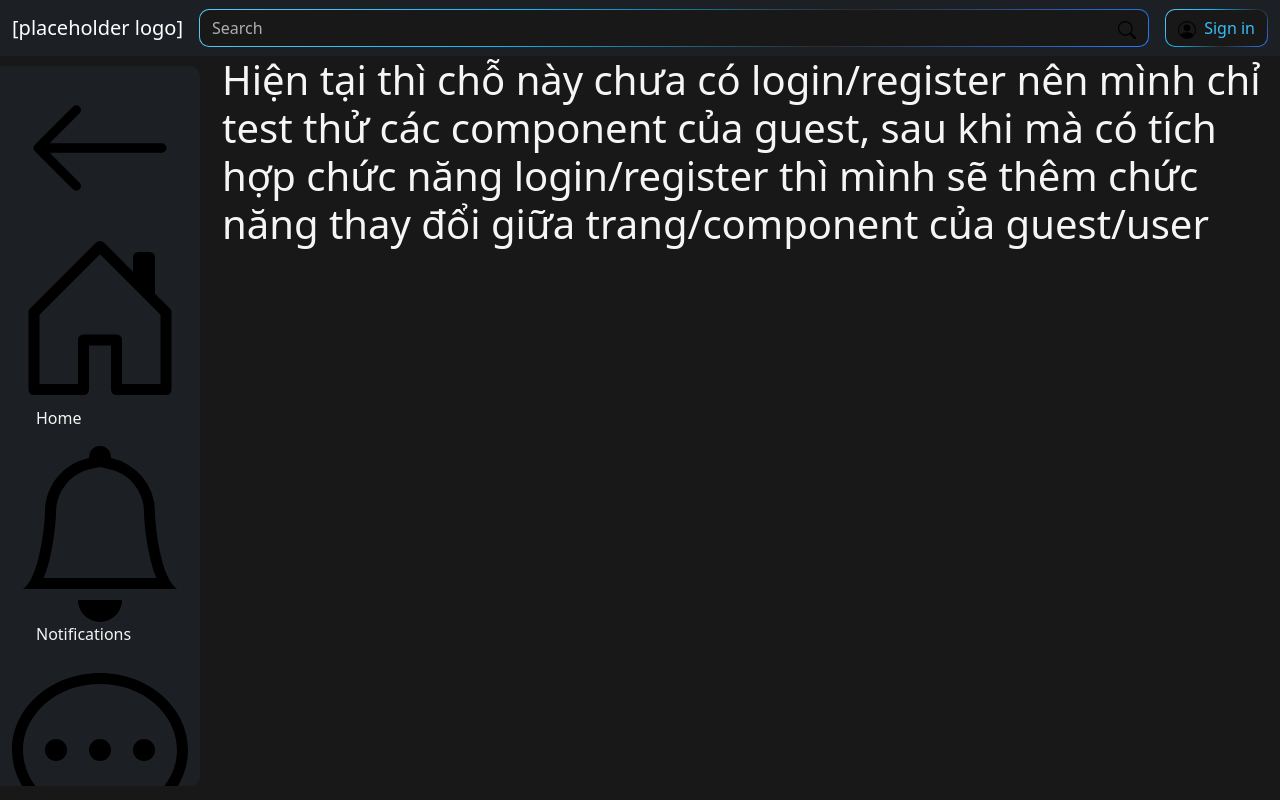
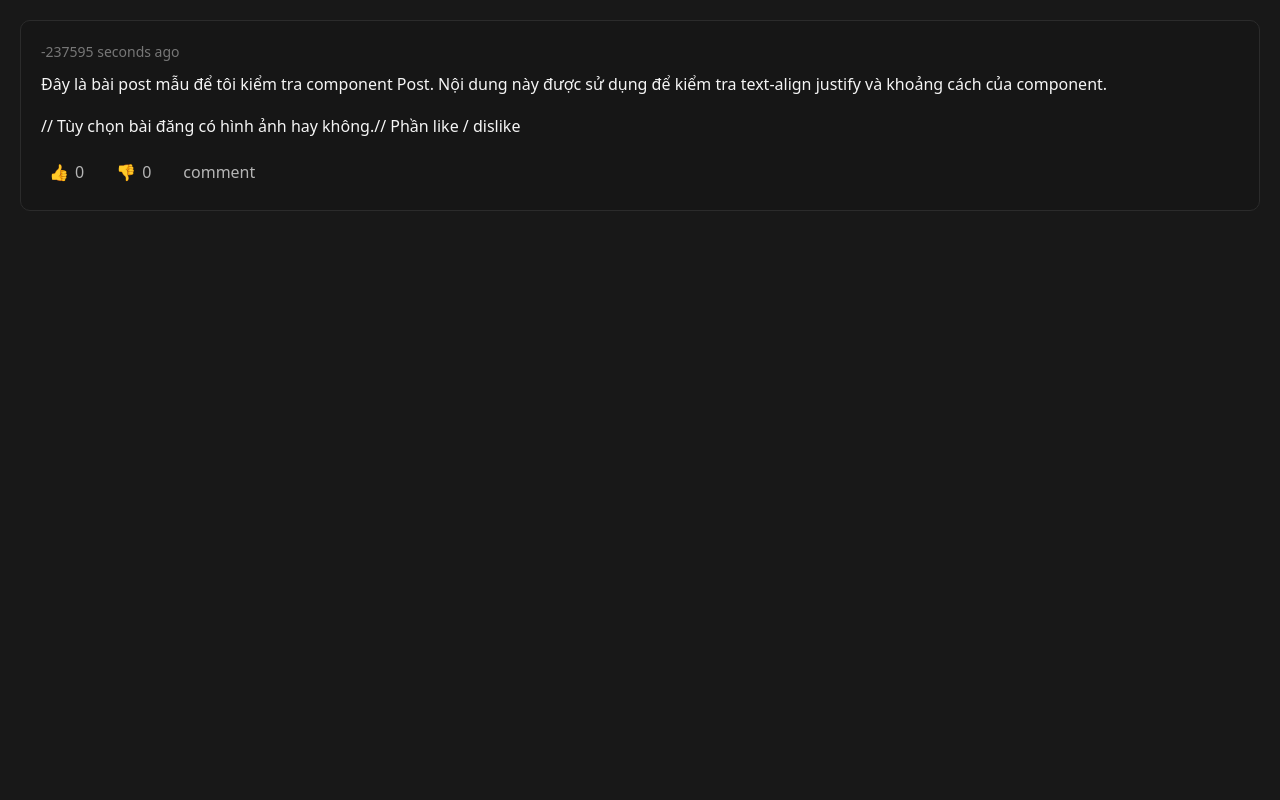
Before and after one commit to linhtdts02636-hash/interniche, a React app in the folder frontend/: page / in a window 1280 px wide. Built offline with nearby package versions, Linux system fonts and the light colour scheme; the HTML template or start-up script is replaced by a standard one.

Commit message:
Xử lí logic cho post

```diff
--- a/frontend/src/App.jsx
+++ b/frontend/src/App.jsx
@@ -2,27 +2,40 @@ import GuestNavbar from "./components/guest-navbar";
 import UserNavbar from "./components/user-navbar";
 import GuestSidebar from "./components/guest-sidebar";
 import { useEffect } from "react";
+import Post from "./components/Post/Post";
 
 function App() {
-  useEffect(() => {
-    // This validly injects the attribute into the root html element
-    document.documentElement.setAttribute("data-bs-theme", "dark");
-  }, []);
+  // useEffect(() => {
+  //   // This validly injects the attribute into the root html element
+  //   document.documentElement.setAttribute("data-bs-theme", "dark");
+  // }, []);
+
+  // return (
+  //   <>
+  //     <GuestNavbar />
+  //     <div className="app-body">
+  //       <GuestSidebar />
+  //       <main className="main-content">
+  //         <div className="container">
+  //           <h1>
+  //             Hiện tại thì chỗ này chưa có login/register nên mình chỉ test thử các component của guest, sau khi mà có tích hợp chức năng login/register thì mình sẽ thêm chức năng thay đổi giữa trang/component của guest/user
+  //           </h1>
+  //         </div>
+  //       </main>
+  //     </div>
+  //   </>
+  // );
 
   return (
-    <>
-      <GuestNavbar />
-      <div className="app-body">
-        <GuestSidebar />
-        <main className="main-content">
-          <div className="container">
-            <h1>
-              Hiện tại thì chỗ này chưa có login/register nên mình chỉ test thử các component của guest, sau khi mà có tích hợp chức năng login/register thì mình sẽ thêm chức năng thay đổi giữa trang/component của guest/user
-            </h1>
-          </div>
-        </main>
-      </div>
-    </>
+    <main className="main-content">
+      <Post
+        postId={1}
+        createdAt="2026-08-26T21:00:00"
+        content="Đây là bài post mẫu để tôi kiểm tra component Post. Nội dung này được sử dụng để kiểm tra text-align justify và khoảng cách của component."
+        likeCount={0}
+        dislikeCount={0}
+      />
+    </main>
   );
 }
 
--- a/frontend/src/components/Post/Post.jsx
+++ b/frontend/src/components/Post/Post.jsx
@@ -1,6 +1,7 @@
 import { useEffect, useState } from "react";
+import { NavLink } from "react-router-dom";
 
-function Post({ createdAt, content, image }) {
+function Post({ postId,createdAt, content, image, likeCount, dislikeCount }) {
   // Thời gian đăng bài
   const [timeAgo, setTimeAgo] = useState(getTimeAgo(createdAt));
 
@@ -22,31 +23,64 @@ function Post({ createdAt, content, image }) {
   const [isDisliked, setIsDisliked] = useState(false);
 
   const handleLike = () => {
-    setLikes(likes + 1);
-  }; // Làm nút like hoạt động
+    if (isLiked) {
+      setLikes((prevLikes) => prevLikes - 1);
+      setIsLiked(false);
+    } else {
+      setLikes((prevLikes) => prevLikes + 1);
+      setIsLiked(true);
+
+      if (isDisliked) {
+        setDislikes((prevDislikes) => prevDislikes - 1);
+        setIsDisliked(false);
+      }
+    }
+  };
 
   const handleDislike = () => {
-    setDislikes(dislikes + 1);
+    if (isDisliked) {
+      setDislikes((prevDislikes) => prevDislikes - 1);
+      setIsDisliked(false);
+    } else {
+      setDislikes((prevDislikes) => prevDislikes + 1);
+      setIsDisliked(true);
+
+      if (isLiked) {
+        setLikes((prevLikes) => prevLikes - 1);
+        setIsLiked(false);
+      }
+    }
   };
 
   // Phần dữ liệu đc trả về hiển thị trên mỗi component
   return (
     <article className="post">
       <span className="post-time">{timeAgo}</span>
-
       <p className="post-content">{content}</p>
-
+      // Tùy chọn bài đăng có hình ảnh hay không.
       {image && <img src={image} alt="Post" className="post-image" />}
-
-      <button className="post-action" onClick={handleLike}>
+      // Phần like / dislike
+      <div className="post-actions">
+        <button
+          className={`post-action ${isLiked ? "active" : ""}`}
+          onClick={handleLike}
+        >
           👍
           <span>{likes}</span>
         </button>
 
-      <button className="post-action" onClick={handleDislike}>
+        <button
+          className={`post-action ${isDisliked ? "active" : ""}`}
+          onClick={handleDislike}
+        >
           👎
           <span>{dislikes}</span>
         </button>
+
+        <NavLink to={`/posts/${postId}/comments`} className="post-action">
+          comment
+        </NavLink>
+      </div>
     </article>
   );
 }
--- a/frontend/src/styles/style.css
+++ b/frontend/src/styles/style.css
@@ -130,6 +130,10 @@ a { text-decoration: none; color: var(--color-text-primary); }
   overflow-y: auto;
   overflow-x: hidden;
   word-break: break-word;
+
+  /* Tạo khoảng cách giữa sidebar và bài post */
+  padding: 20px;
+  box-sizing: border-box;
 }
 
 .sidebar, .main-content {
@@ -194,21 +198,43 @@ a { text-decoration: none; color: var(--color-text-primary); }
 
 
 /* CSS cho component Post */
+/* Container của Post */
+.post {
+  width: 100%;
+  padding: 20px;
+  margin-bottom: 20px;
+
+  background-color: var(--color-surface-raised);
+  border: 1px solid var(--color-border);
+  border-radius: 10px;
+
+  box-sizing: border-box;
+}
+
+.post-time {
+  display: block;
+  margin-bottom: 10px;
+
+  color: var(--color-text-muted);
+  font-size: 14px;
+}
 
 /* CSS cho content */
 .post-content {
-  margin: 0;
+  margin: 0 0 16px;
   text-align: justify;
   line-height: 1.6;
+  color: var(--color-text-primary);
 }
 
 /*CSS hình ảnh post */
 .post-image {
   display: block;
-  width: 100%;            /* nếu có bị lỗi hiển thị ảnh thì sửa lại width */
+  width: 100%;
   max-width: 100%;
   height: auto;
   border-radius: 10px;
+  object-fit: contain;
 }
 
 /* CSS cho nút like và dislike */
@@ -224,8 +250,24 @@ a { text-decoration: none; color: var(--color-text-primary); }
   align-items: center;
   gap: 6px;
 
+  padding: 6px 8px;
+
   border: none;
+  border-radius: 6px;
   background: none;
 
+  color: var(--color-text-secondary);
+  text-decoration: none;
+
   cursor: pointer;
+  transition: background-color 0.2s ease, color 0.2s ease;
 }
+
+.post-action.active {
+  font-weight: bold;
+}
+
+.post-action:hover {
+  background-color: var(--color-surface-hover);
+  color: var(--color-text-primary);
+}
```
Lines whose indentation alone changed are shown as unchanged.
